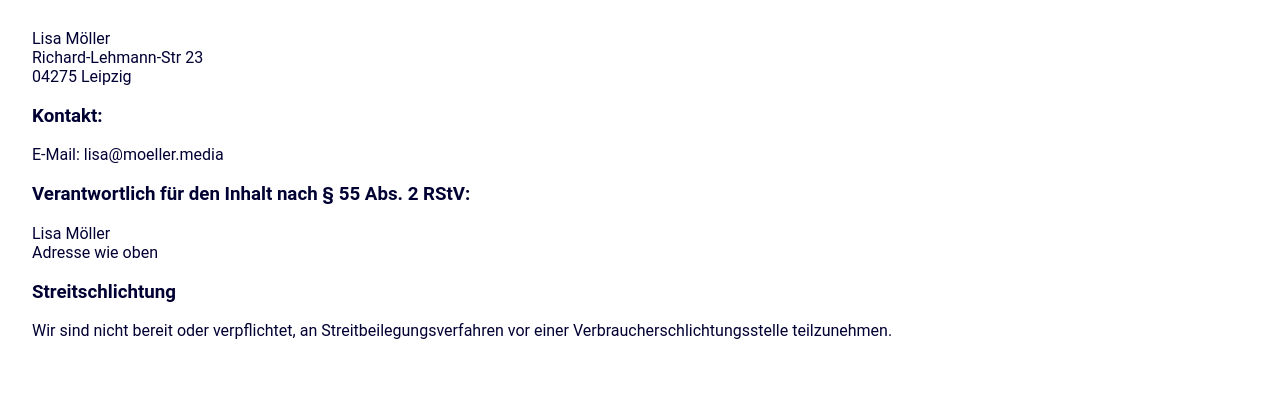
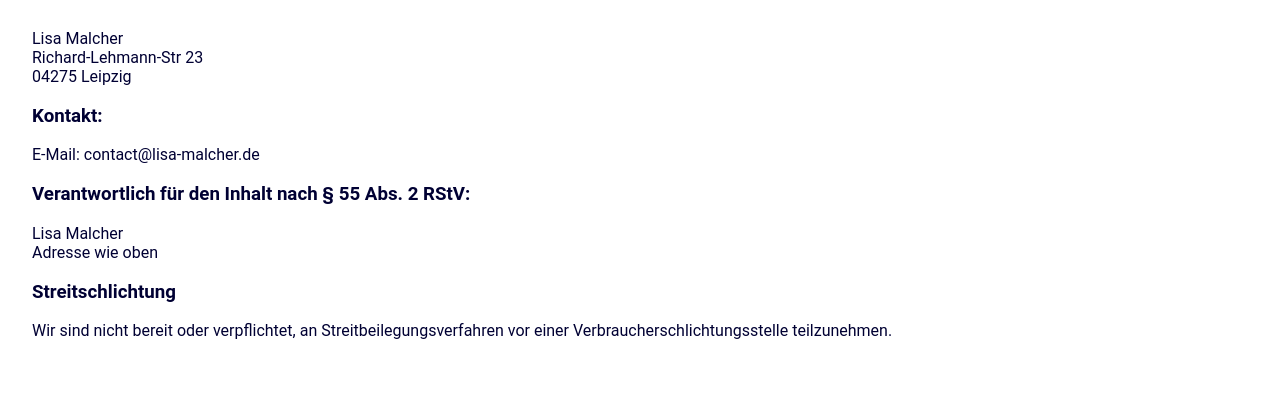
Before and after one commit to lisamoeller/cv-lisa, a website: page imprint.html in a window 1280 px wide. Shown: the part 157-577 px from the top of the page. Drawn offline with Linux system fonts and the light colour scheme.

Commit message:
Update imprint.html

```diff
--- a/imprint.html
+++ b/imprint.html
@@ -2,7 +2,7 @@
 <html>
 
 <head>
-    <title>Lisa Möller</title>
+    <title>Lisa Malcher</title>
     <link rel="stylesheet" type="text/css" href="style.css">
 </head>
 
@@ -10,15 +10,15 @@
     <div class="content">
         <section class="contentBox">
             <h1>Impressum</h1>
-            <p>Lisa Möller<br />
+            <p>Lisa Malcher<br />
                 Richard-Lehmann-Str 23<br />
                 04275 Leipzig</p>
 
             <h3>Kontakt:</h3>
-            <p>E-Mail: lisa@moeller.media</p>
+            <p>E-Mail: contact@lisa-malcher.de</p>
 
             <h3>Verantwortlich für den Inhalt nach § 55 Abs. 2 RStV:</h3>
-            <p>Lisa Möller<br />
+            <p>Lisa Malcher<br />
                 Adresse wie oben
 
                 <h3>Streitschlichtung</h3>
```
